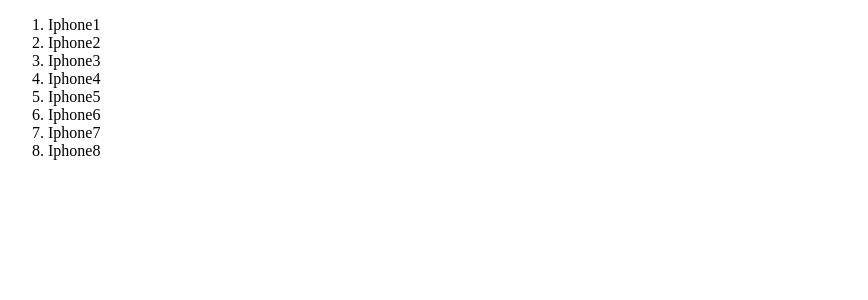
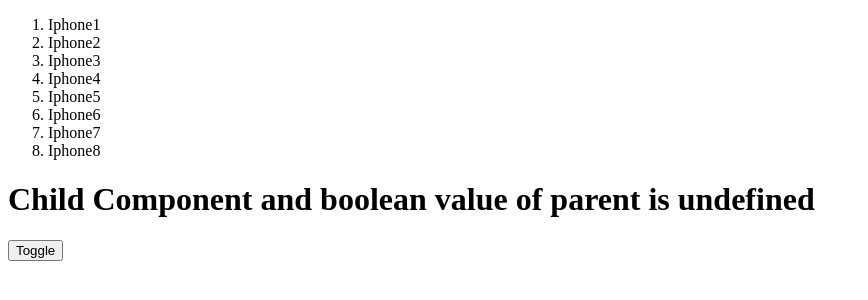
Before and after one commit to ElectricalVeins/first-react-app, a React (Create React App) app: page / in a window 1280 px wide. Shown: the top 300 px of the page, without its empty margins (0-868 px from the left). Built offline with nearby package versions, Linux system fonts and the light colour scheme.

Commit message:
fetch with state and unmount

```diff
--- a/src/App.js
+++ b/src/App.js
@@ -42,6 +42,7 @@
 
 export default App;*/
 import React, { Component } from 'react';
+import ChildComponent from './components/ChildComponent';
 
 class App extends Component {
   constructor (props) {
@@ -50,6 +51,7 @@
       phones: [],
       isFetching: false,
       error: null,
+      isTrue:true,
     };
   }
 
@@ -74,6 +76,12 @@
     //в реальной задаче просто вызов loadData
   }
 
+  reverse=()=>{
+    this.setState({
+                    isTrue: !this.state.isTrue
+                  })
+  };
+
   render () {
     if (this.state.isFetching) {
       return 'Loading...';
@@ -84,6 +92,7 @@
     }
 
     return (
+      <div>
       <ol>
         {
           this.state.phones.map(item => {
@@ -91,6 +100,9 @@
           })
         }
       </ol>
+        {this.state.isTrue && <ChildComponent/>}
+        <button onClick={this.reverse}> Toggle </button>
+      </div>
     );
   }
 
```
